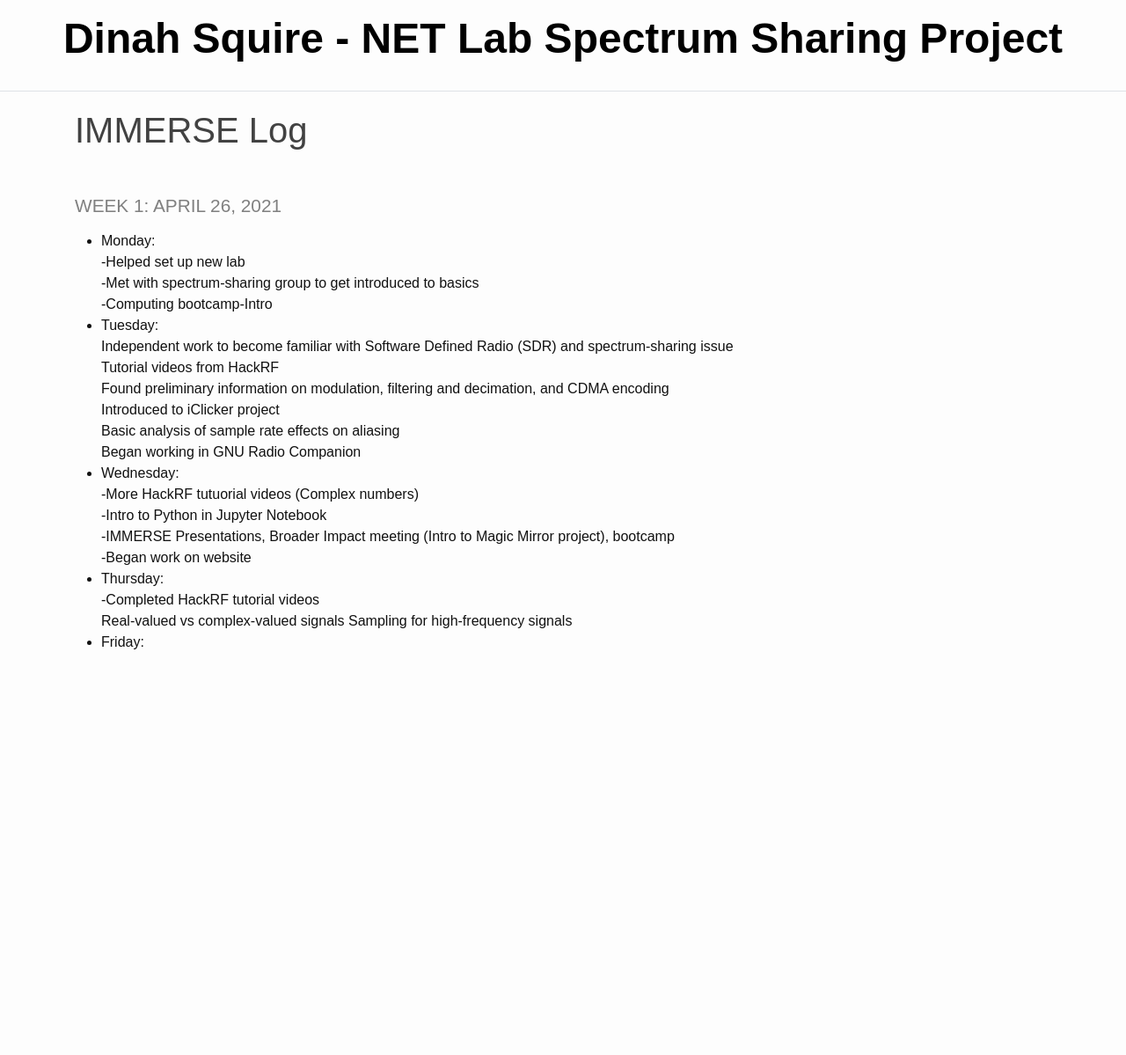
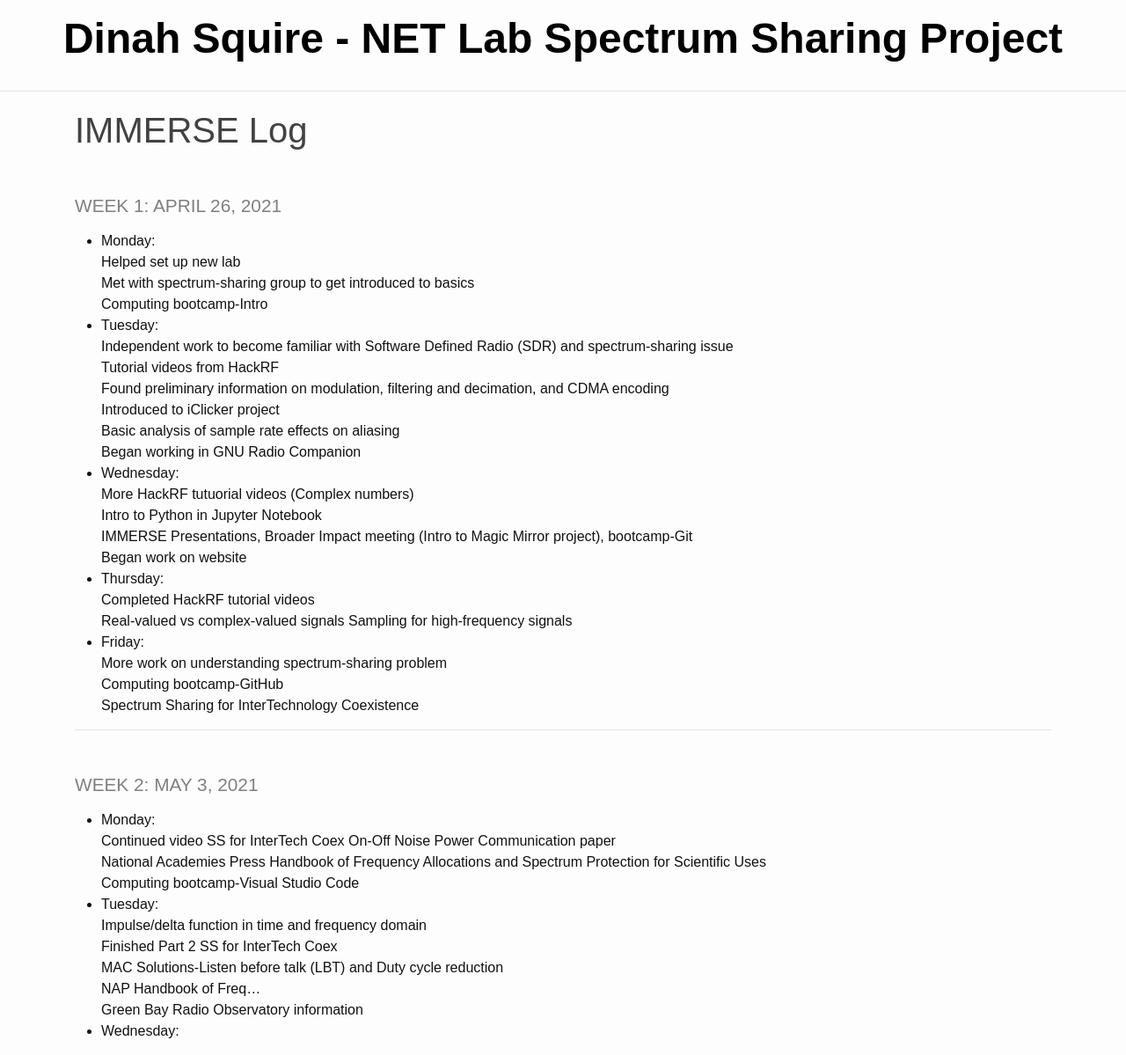
Before and after one commit to squid256/immerse_site, a Jekyll site: the page built from _pages/log.md, in a window 1280 px wide and 1199 px high. Shown: the whole window at 88% size. Built offline with Jekyll 4.4.1, drawn with Linux system fonts in a browser that asks for light colours.

Commit message:
Week 2 Udate through Tuesday

```diff
--- a/_pages/log.md
+++ b/_pages/log.md
@@ -6,23 +6,42 @@ title: IMMERSE Log
 ### Week 1: April 26, 2021
 
 * **Monday**:
-    -Helped set up new lab
-    -Met with spectrum-sharing group to get introduced to basics
-    -Computing bootcamp-Intro
+    Helped set up new lab
+    Met with spectrum-sharing group to get introduced to basics
+    Computing bootcamp-Intro
 * **Tuesday**:
-        Independent work to become familiar with Software Defined Radio (SDR) and spectrum-sharing issue
-            Tutorial videos from HackRF
-            Found preliminary information on modulation, filtering and decimation, and CDMA encoding
-            Introduced to iClicker project
-        Basic analysis of sample rate effects on aliasing
-        Began working in GNU Radio Companion
+    Independent work to become familiar with Software Defined Radio (SDR) and spectrum-sharing issue
+        Tutorial videos from HackRF
+        Found preliminary information on modulation, filtering and decimation, and CDMA encoding
+        Introduced to iClicker project
+    Basic analysis of sample rate effects on aliasing
+    Began working in GNU Radio Companion
 * **Wednesday**:
-    -More HackRF tutuorial videos (Complex numbers)
-    -Intro to Python in Jupyter Notebook
-    -IMMERSE Presentations, Broader Impact meeting (Intro to Magic Mirror project), bootcamp
-    -Began work on website
+    More HackRF tutuorial videos (Complex numbers)
+    Intro to Python in Jupyter Notebook
+    IMMERSE Presentations, Broader Impact meeting (Intro to Magic Mirror project), bootcamp-Git
+    Began work on website
 * **Thursday**:
-    -Completed HackRF tutorial videos
-            Real-valued vs complex-valued signals
-            Sampling for high-frequency signals
+    Completed HackRF tutorial videos
+        Real-valued vs complex-valued signals
+        Sampling for high-frequency signals
 * **Friday**:
+    More work on understanding spectrum-sharing problem
+    Computing bootcamp-GitHub
+    Spectrum Sharing for InterTechnology Coexistence
+
+***
+### Week 2: May 3, 2021
+
+* **Monday**:
+    Continued video SS for InterTech Coex
+    On-Off Noise Power Communication paper
+    National Academies Press Handbook of Frequency Allocations and Spectrum Protection for Scientific Uses
+    Computing bootcamp-Visual Studio Code
+* **Tuesday**:
+    Impulse/delta function in time and frequency domain
+    Finished Part 2 SS for InterTech Coex
+        MAC Solutions-Listen before talk (LBT) and Duty cycle reduction
+    NAP Handbook of Freq...
+    Green Bay Radio Observatory information
+* **Wednesday**:
```
